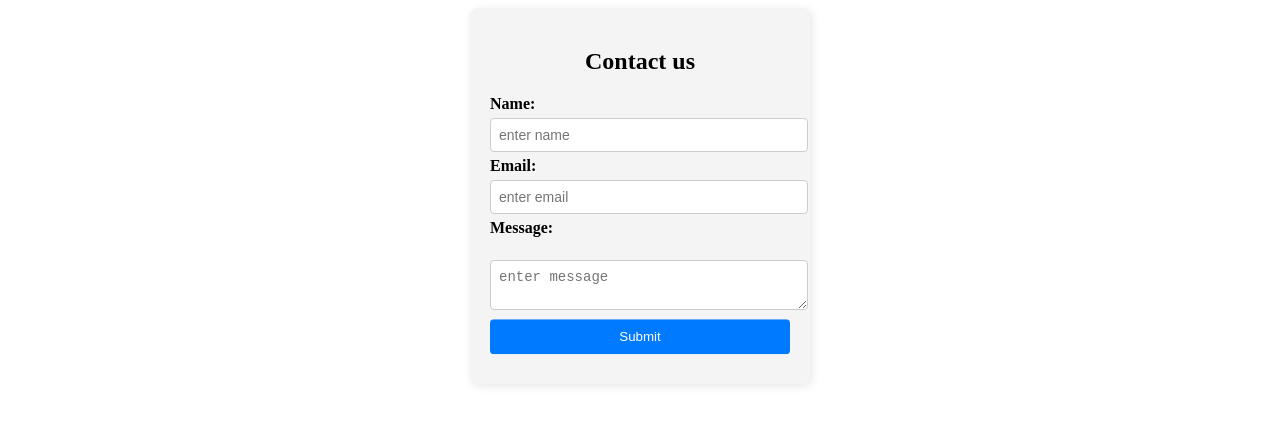
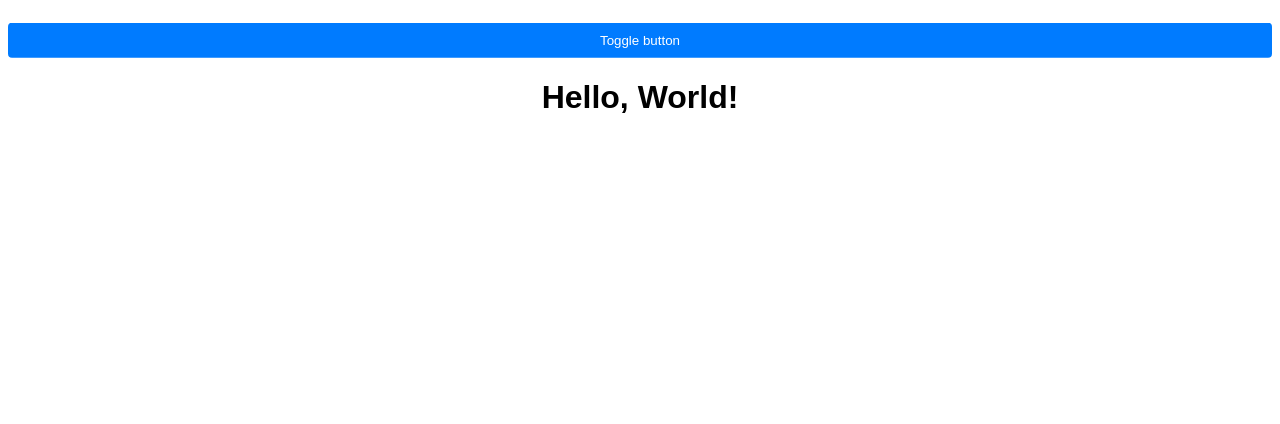
Before and after one commit to SujathaRohit/React2025, a React (Vite) app: page / in a window 1280 px wide. Shown: the top 424 px of the page. Built offline with nearby package versions, Linux system fonts and the light colour scheme.

Commit message:
APP.jsx change for component mount, unmount, update

```diff
--- a/src/App.jsx
+++ b/src/App.jsx
@@ -11,17 +11,22 @@ import UnControlledComponentUseRef from './UncontrolledComponentUseRef';
 import SimpleLoginForm from './SimpleLoginForm';
 import SimpleLoginForm2 from './SimpleLoginForm2';
 import BasicStyledForm from './BasicStyledForm';
+import SimpleTodo from './SimpleTodo';
+import DynamicSimpleTodo from './DynamicSimpleTodo';
+import ExpenseTracker from './ExpenseTracker';
+import ComponentMounting from './ComponentMounting';
+import ComponentUpdating from './ComponentUpdating';
+import ComponentUnmount from './ComponentUnmount';
+import { useState } from 'react';
 
 function App(){
+    const[show, setShow]= useState(true);
   return(
     <div>
-
-{/* <ToggleButton /> */}
-        {/* <Counter/> */}
-        {/* <LoginAndLogout /> */}
-    {/* <SimpleForm/> */}
-    <BasicStyledForm />
+      <button onClick={()=> setShow(!show)}>Toggle button</button>
+      {show && <ComponentUnmount /> }
     </div>
   );
+
 }
 export default App;
```
